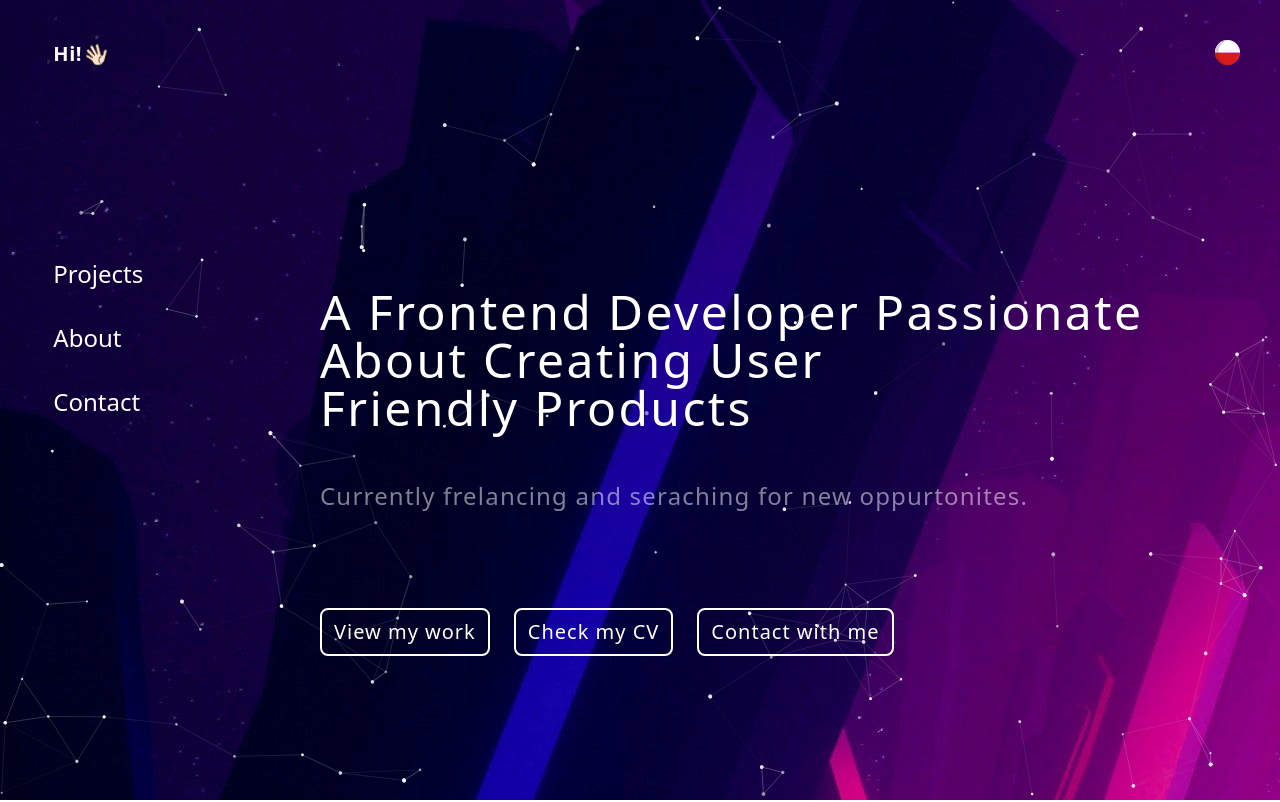
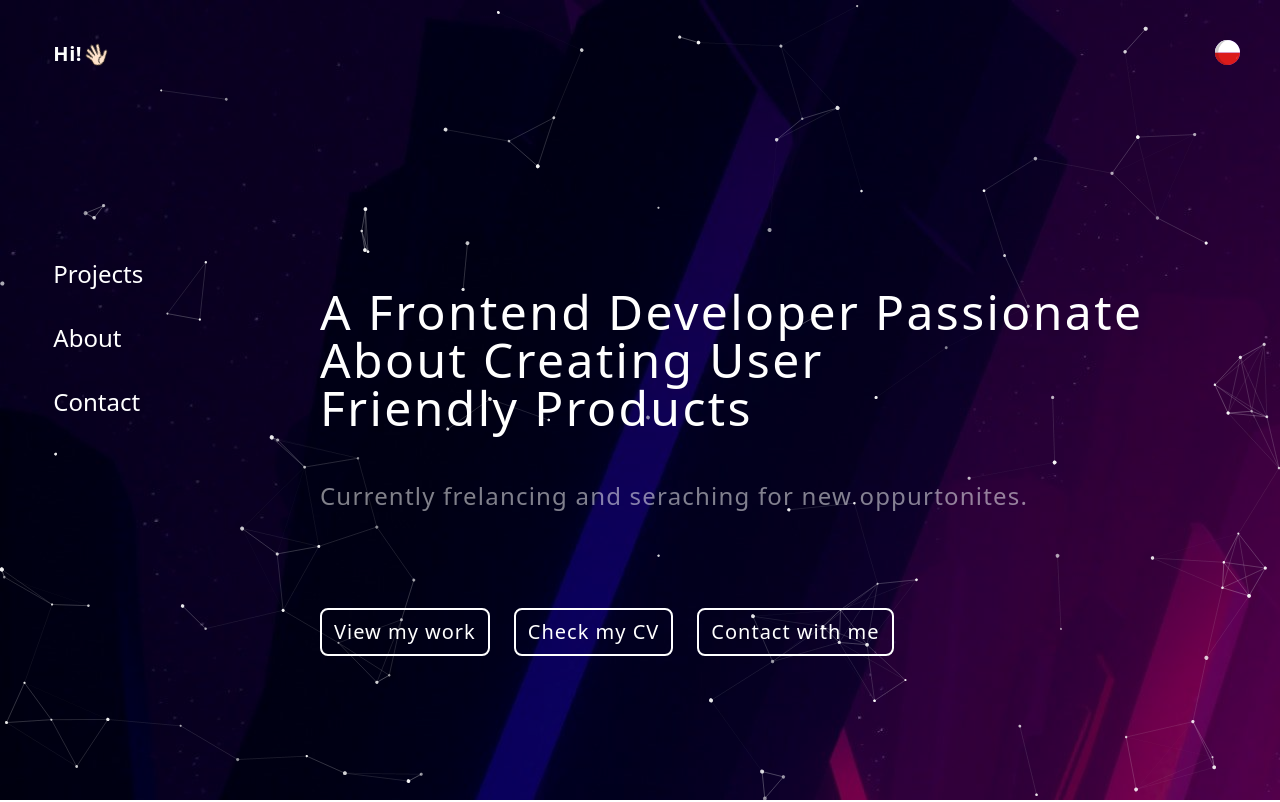
Before and after one commit to BerryTheDeveloper/Old-Portfolio, a React (Create React App) app: page / in a window 1280 px wide. Shown: the top 802 px of the page. Built offline with nearby package versions, Linux system fonts and the light colour scheme; what tailwindcss-filters would draw is missing.

Commit message:
Add animated gradient text in About page

```diff
--- a/src/App.js
+++ b/src/App.js
@@ -13,7 +13,7 @@ function App() {
                     <Content />
                 </div>
             </div>
-            <div className="bg-black bg-opacity-10 fixed inset-0 backdrop-blur z-10"></div>
+            <div className="bg-black bg-opacity-50 fixed inset-0 backdrop-blur z-10"></div>
             <div className="bg-image bg-left-top bg-no-repeat bg-fixed fixed inset-0"></div>
         </>
     );
--- a/src/pages/About.js
+++ b/src/pages/About.js
@@ -1,8 +1,18 @@
 const About = () => {
     return (
-        <div className="w-full text-white flex m-auto">
-            <div className="w-1/2">let me introduce myself</div>
-            <div className="w-1/2">Hello I'm Bartłomiej</div>
+        <div className="w-full text-white flex flex-col m-auto py-12">
+            {/* <div className="w-1/2 mt-36">
+                <p className="text-7xl uppercase font-extrabold leading-tight bg-image-text-blue bg-clip-text text-transparent bg-right-bottom">
+                    let me introduce myself
+                </p>
+            </div> */}
+            <div className="w-1/2 mt-36">
+                <p className="text-7xl uppercase font-extrabold leading-tight bg-clip-text text-transparent bg-gradient-to-r from-blue-900 to-pink-900 animate-bg-gradient">
+                    let me introduce myself
+                </p>
+            </div>
+
+            {/* <div className="w-1/2 text-blue-800">Hello I'm Bartłomiej</div> */}
         </div>
     );
 };
--- a/tailwind.config.js
+++ b/tailwind.config.js
@@ -5,30 +5,39 @@ module.exports = {
         extend: {
             backgroundImage: (theme) => ({
                 image: "url('./images/bg.jpg')",
+                "image-text-blue": "url('./images/bg-text-blue.jpg')",
+                "image-text-pink": "url('./images/bg-text-pink.jpg')",
             }),
             height: {
                 "85vh": "85vh",
             },
+            borderRadius: {
+                "5xl": "3.5rem",
+            },
             animation: {
                 hello: "hello 1s ease-in-out infinite",
+                "bg-gradient": "bg-gradient 7.5s ease infinite",
             },
             keyframes: {
                 hello: {
                     "0%, 100%": { transform: "rotate(-30deg)" },
                     "50%": { transform: "rotate(30deg)" },
                 },
+                "bg-gradient": {
+                    "0%, 100%": {
+                        "background-size": "400% 400%",
+                        "background-position": "left center",
+                    },
+                    "50%": {
+                        "background-size": "400% 400%",
+                        "background-position": "right center",
+                    },
+                },
             },
         },
         backdropFilter: {
             blur: "blur(40px)",
             "custom-blur": "blur(25px)",
-        },
-        borderRadius: {
-            lg: "0.5rem",
-            xl: "0.75rem",
-            "2xl": "1rem;",
-            "3xl": "1.5rem",
-            "5xl": "3.5rem",
         },
     },
     variants: {
```
Also changed, not shown: src/images/bg-text-blue.jpg (added), src/images/bg-text-pink.jpg (added).
